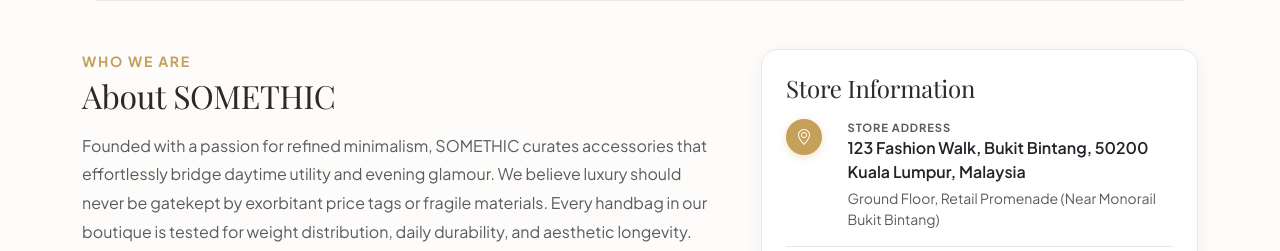
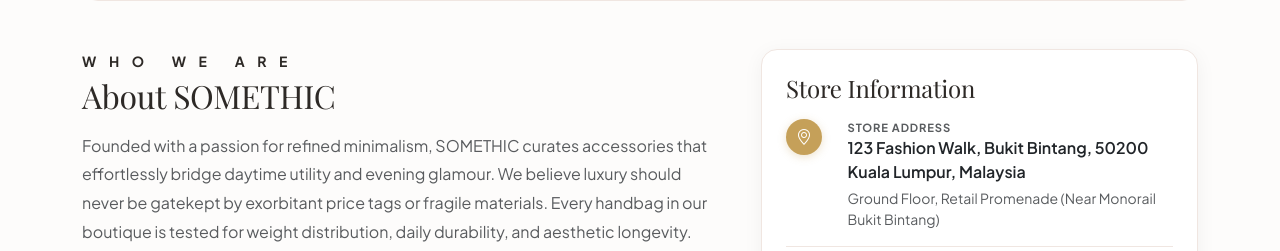
Before and after one commit to YaaxilReiryu/somethic, a PHP site: page /shop.php in a window 1280 px wide. Shown: the part 537-788 px from the top of the page. Run offline with PHP 8.4, Linux system fonts and the light colour scheme; some web fonts are replaced.

Commit message:
tuka kaler

```diff
--- a/somethic/shop.php
+++ b/somethic/shop.php
@@ -49,7 +49,7 @@ require_once __DIR__ . '/includes/header.php';
     <div class="col-lg-7">
       <!-- About SOMETHIC -->
       <div class="mb-5">
-        <span class="text-uppercase small fw-bold" style="letter-spacing: 0.12em; color: var(--somethic-gold);">Who We Are</span>
+        <span class="text-uppercase small fw-bold" style="letter-spacing: 0.90em; color: var(--somethic-dark);">Who We Are</span>
         <h2 class="mt-1 mb-3">About SOMETHIC</h2>
         <p class="text-muted" style="line-height: 1.8;">
           Founded with a passion for refined minimalism, SOMETHIC curates accessories that effortlessly bridge daytime utility and evening glamour. We believe luxury should never be gatekept by exorbitant price tags or fragile materials. Every handbag in our boutique is tested for weight distribution, daily durability, and aesthetic longevity.
```
